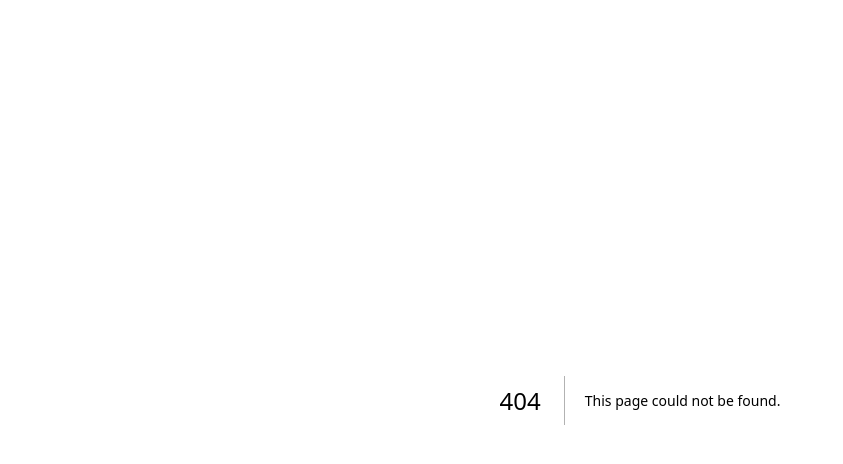
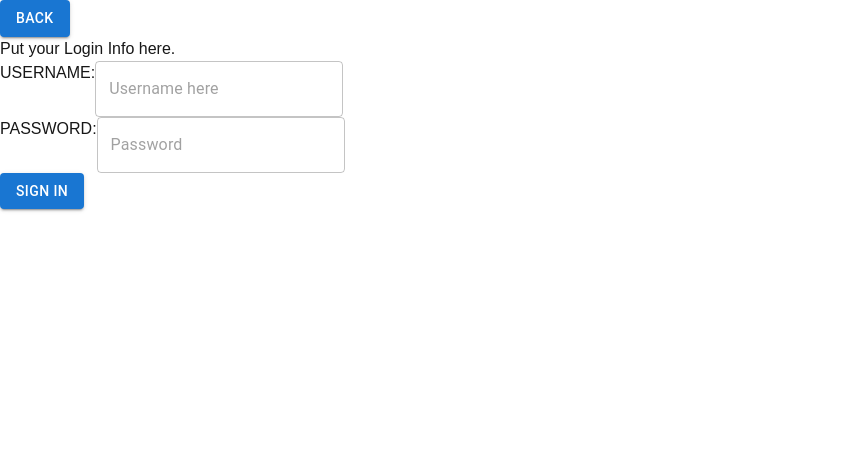
Before and after one commit to arcode35/EcoTrack, a Next.js app: page /login in a window 1280 px wide. Before the commit this address had no page. Shown: the top 464 px of the page, without its empty margins (0-843 px from the left). Built offline with nearby package versions, Linux system fonts and the light colour scheme.

Commit message:
test push

```diff
--- /dev/null
+++ b/src/app/backend/server.js
@@ -0,0 +1,24 @@
+const express = require("express");
+const cors = require("cors");
+const bodyParser = require("body-parser");
+
+const app = express();
+const PORT = 5000;
+
+// Middleware
+app.use(cors()); // Allow frontend to make requests to this backend
+app.use(bodyParser.json()); // Parse JSON bodies
+
+// API Route
+app.post("/backend", (req, res) => {
+    const { username, password } = req.body;
+    console.log("Received:", username, password);
+
+    // Simulate processing or authentication
+    res.json({ message: "Data received", username, password });
+});
+
+// Start server
+app.listen(PORT, () => {
+    console.log(`Server running on http://localhost:${PORT}`);
+});
--- /dev/null
+++ b/src/app/login/page.js
@@ -0,0 +1,36 @@
+'use client'
+import Link from 'next/link';
+import { Button, TextField } from "@mui/material";
+import { useState } from 'react';
+
+export default function Login()
+{
+    const [username, setUsername] = useState("")
+    const [password, setPassword] = useState("")
+
+    const sendLoginInfo = async() => {
+        const response = await fetch("https://localhost:5000", {
+            method: "POST",
+            headers: { "Content-Type": "application/json" },
+            body: JSON.stringify({username: username, password: password})
+          });
+        const returnedValue = await response.json()
+        console.log(returnedValue)
+    }
+
+    return (
+        <div>
+            <Button variant="contained" component = {Link} href = "/">BACK</Button>
+            <p>Put your Login Info here.</p>
+            <p>USERNAME:
+                <TextField placeholder="Username here" value={username}
+                onChange={(e) => setUsername(e.target.value)}></TextField>
+            </p>
+            <p>PASSWORD:
+                <TextField placeholder="Password" value={password}
+                onChange={(e) => setPassword(e.target.value)}></TextField>
+            </p>
+            <Button variant = "contained" onClick={sendLoginInfo}>Sign In</Button>
+        </div>
+    )
+}
--- a/src/app/page.js
+++ b/src/app/page.js
@@ -7,3 +7,4 @@ export default function Home() {
     </div>
   );
 }
+g
```
